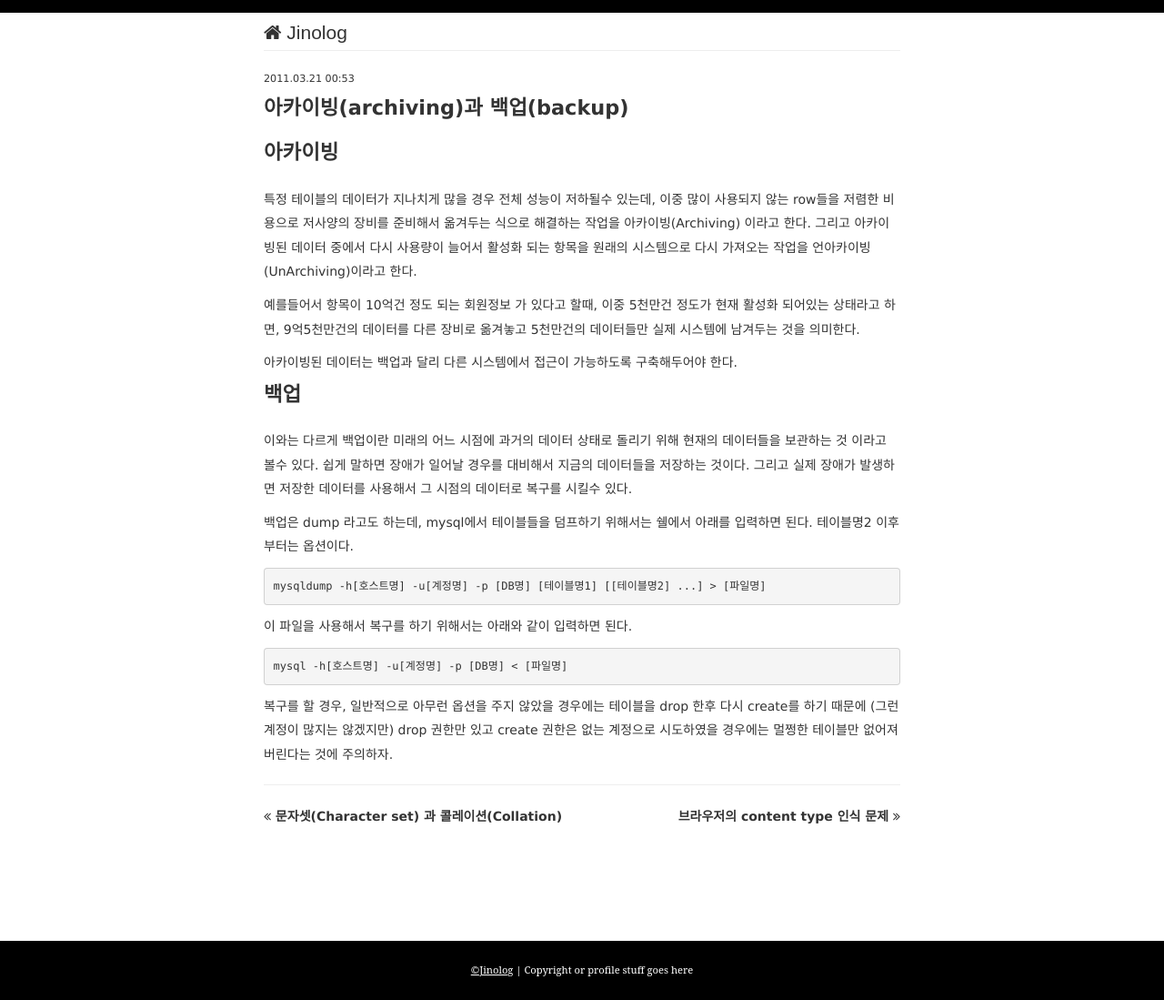
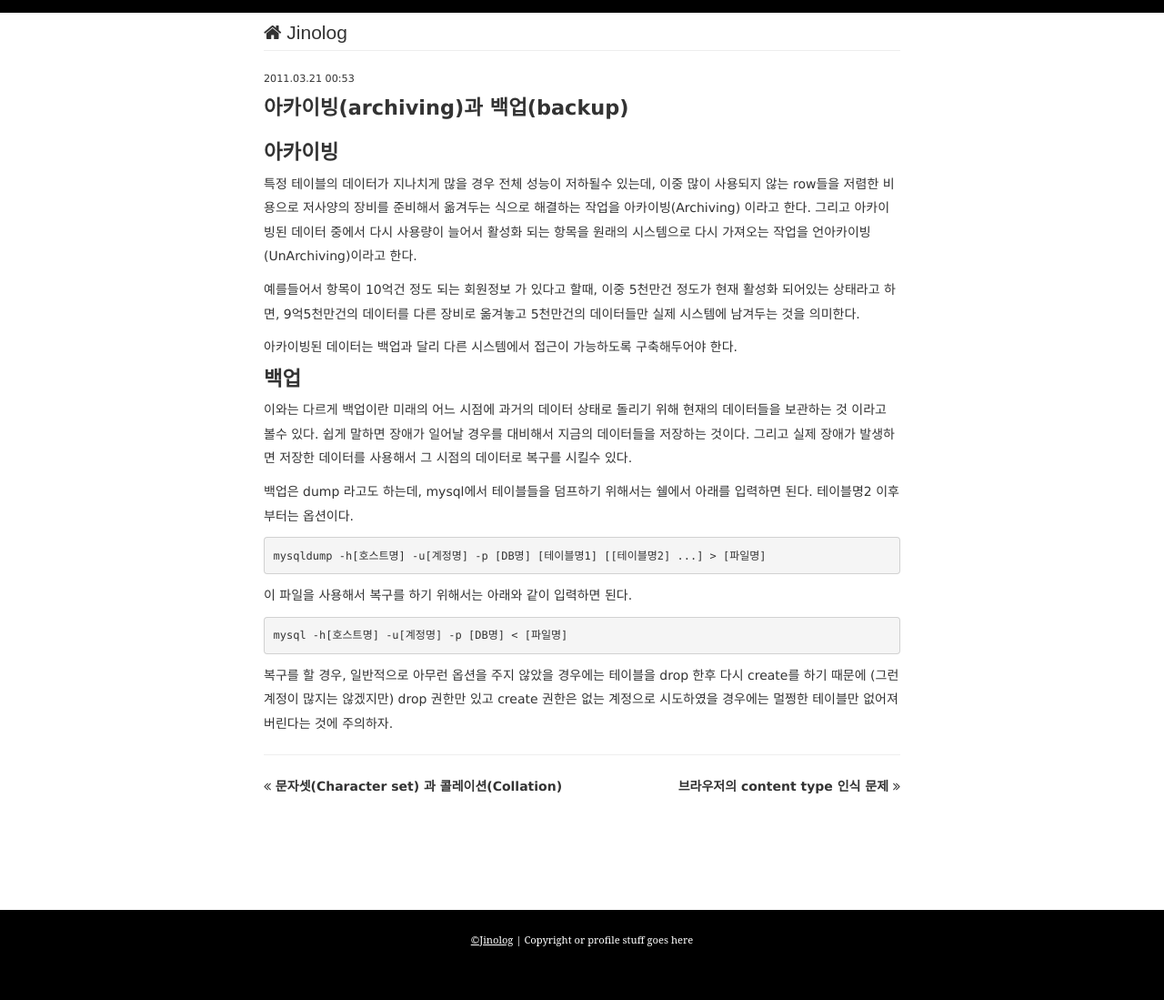
Before and after one commit to pearlc/pearlc.github.io, a Jekyll site: the page built from _posts/2011-03-21-archiving-and-backup.markdown, in a window 1280 px wide. Shown: the whole page at 91% size. Built offline with Jekyll 4.4.1, drawn with Linux system fonts in a browser that asks for light colours; some web fonts are replaced; Markdown is read by kramdown in place of the engine named in the settings; after the commit the page ends 1065 px from its top, so only the background shows below that.

Commit message:
style changed

```diff
--- a/_layouts/post.html
+++ b/_layouts/post.html
@@ -16,7 +16,7 @@
 -->
 			<article class="post">
                 <h5 class="post-date">{{ page.date | date: "%Y.%m.%d %H:%M" }}</h5>
-				<h2 class="content">{{page.title}}</h2>
+				<h2 class="page-title">{{page.title}}</h2>
 				<section>
 					{{ content }}
 					<hr>
--- a/_posts/2011-03-21-archiving-and-backup.markdown
+++ b/_posts/2011-03-21-archiving-and-backup.markdown
@@ -14,7 +14,7 @@
 
 아카이빙된 데이터는 백업과 달리 다른 시스템에서 접근이 가능하도록 구축해두어야 한다.
 
-## 백업
+### 백업
 
 이와는 다르게 백업이란 미래의 어느 시점에 과거의 데이터 상태로 돌리기 위해 현재의 데이터들을 보관하는 것 이라고 볼수 있다. 쉽게 말하면 장애가 일어날 경우를 대비해서 지금의 데이터들을 저장하는 것이다. 그리고 실제 장애가 발생하면 저장한 데이터를 사용해서 그 시점의 데이터로 복구를 시킬수 있다.
 
--- a/_posts/2011-07-16-access-remote-resources-in-php.markdown
+++ b/_posts/2011-07-16-access-remote-resources-in-php.markdown
@@ -78,7 +78,7 @@
 
 만약 함수호출 비용과 시간을 고려중이라면 첫번째 방법이 확실히 나은 방법이다
 
-### 2. file_get_contents() 함수 사용
+### 2. file\_get\_contents() 함수 사용
 
 가장 간단해서 내가 가장 선호하는 방법이다. 단지 파라메터를 url로 주고 함수를 호출하기만 하면 된다. 한가지 기억해야할 점은 리턴받은 값을 사용하기 전에 error가 리턴 됬는지 확인 먼저 해야한다는 것.
 
--- a/css/sass/custom/_style.scss
+++ b/css/sass/custom/_style.scss
@@ -197,7 +197,7 @@
         @extend .a-hover;
     }
 
-    h2{
+    h2.page-title{
 //        font-family: Georgia, 'Times New Roman', Times, serif;
         font-family: Verdana, 'Apple SD Gothic Neo', '맑은 고딕', 'Malgun Gothic', dotum;
         font-size: 1.6em;
--- a/css/style.css
+++ b/css/style.css
@@ -1857,13 +1857,13 @@
 .center-txt, .content h1, .pages, .home-icon, footer .container {
   text-align: center; }
 
-.a-hover, .entries h2, .entries a, .home-icon a, .gnb a, .post h3, .post h2 {
+.a-hover, .entries h2, .entries a, .home-icon a, .gnb a, .post h3, .post h2.page-title {
   color: #333333;
   -webkit-transition: 0.3s linear;
   -moz-transition: 0.3s linear;
   -o-transition: 0.3s linear;
   transition: 0.3s linear; }
-  .a-hover:hover, .entries h2:hover, .entries a:hover, .home-icon a:hover, .gnb a:hover, .post h3:hover, .post h2:hover {
+  .a-hover:hover, .entries h2:hover, .entries a:hover, .home-icon a:hover, .gnb a:hover, .post h3:hover, .post h2.page-title:hover {
     color: #333333;
     text-decoration: none;
     opacity: 0.5;
@@ -1943,7 +1943,7 @@
 .post h3 {
   font-family: Verdana, 'Apple SD Gothic Neo', '맑은 고딕', 'Malgun Gothic', dotum;
   font-size: 1.6em; }
-.post h2 {
+.post h2.page-title {
   font-family: Verdana, 'Apple SD Gothic Neo', '맑은 고딕', 'Malgun Gothic', dotum;
   font-size: 1.6em;
   margin-bottom: 1.2em; }
```
Also changed, not shown: other parts of _posts/2011-03-21-archiving-and-backup.markdown (+2 -2 lines).
